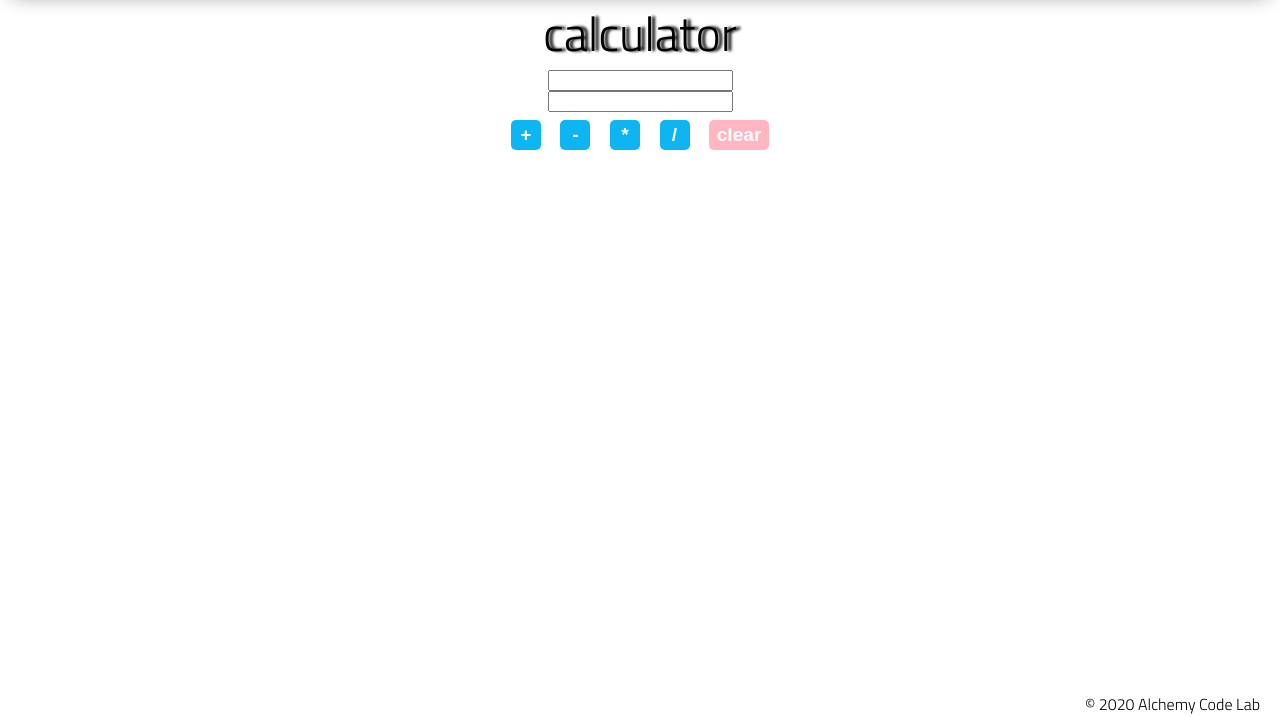
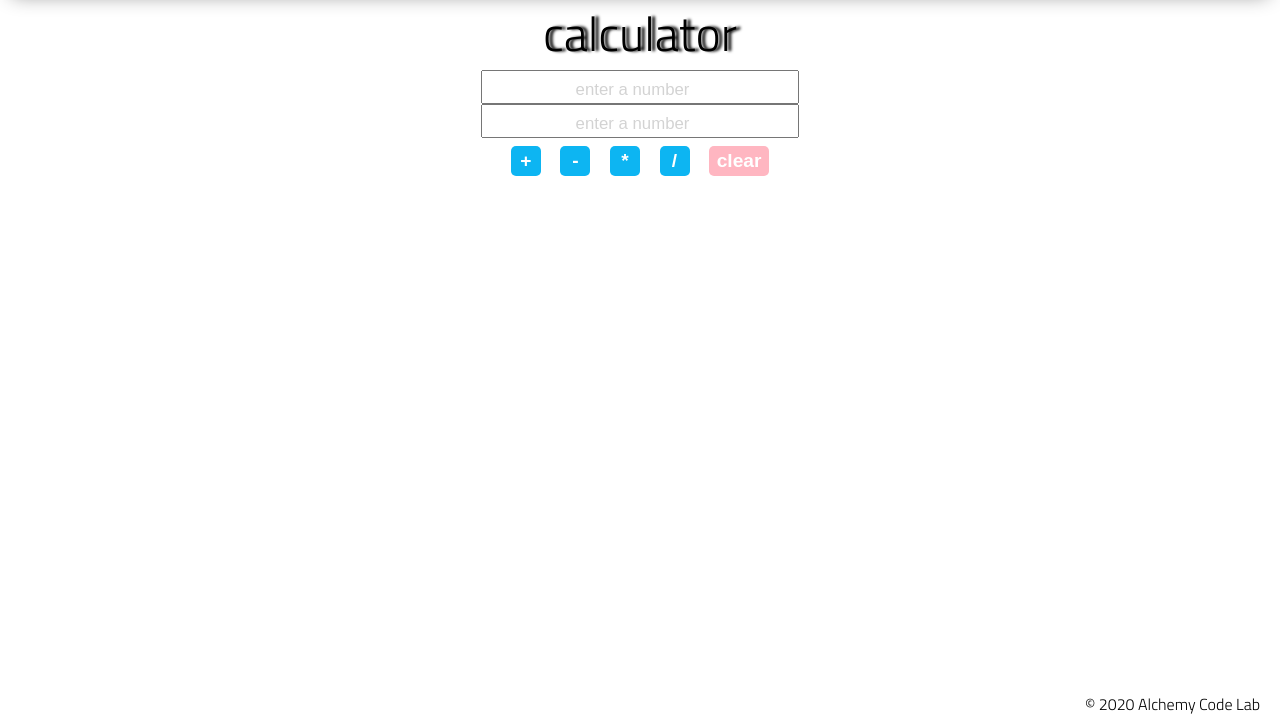
Before and after one commit to jakethrasher/calculator-jan-2021, a plain HTML site: page index.html in a window 1280 px wide. Both pictures are taken after a click on the button "clear". Shown: the part 83-800 px from the top of the page. Drawn offline with Linux system fonts and the light colour scheme.

Commit message:
slight style upgrade

```diff
--- a/app.js
+++ b/app.js
@@ -54,7 +54,7 @@ for (let button of buttonsArray) {
             result = numOne / numTwo;
         } else if (button.id === 'clear'){
             resultsDisplay.textContent = '';
-            inputTwo.value = '';
+            inputOne.value = '';
             inputTwo.value = '';
         }
         resultsDisplay.textContent = result;
--- a/index.html
+++ b/index.html
@@ -18,10 +18,13 @@
             <img src="assets/big-logo.png"/>
         </div>
     </header>
+
     <main>
-      <h1>calculator</h1>
-      <input id="input-1" type="number">
-      <input type="number" id="input-2">
+      <h1 class="main-logo">calculator</h1>
+
+      <input id="input-1" type="number" class="input" placeholder="enter a number">
+      <input id="input-2" type="number" class="input" placeholder="enter a number">
+
       <section class="button-container">
         <button id="add">+</button>
         <button id="subtract">-</button>
@@ -29,10 +32,11 @@
         <button id="divide">/</button>
         <button id="clear">clear</button>
       </section>
+
       <div id="results" class="results"></div>
+    </main>
 
 
-    </main>
     <footer>
         <div class="copy gutter-right">&copy; 2020 Alchemy Code Lab</div>
     </footer>
--- a/styles/home.css
+++ b/styles/home.css
@@ -13,9 +13,20 @@ h1{
     color: white;
     font-weight: bold;
     font-size: 1.2rem;
+}
 
-}
 #clear{
     width: 60px;
     background-color: lightpink;
 }
+.input{
+    font-size: 1.5rem;
+    text-align: center;
+}
+::placeholder {
+    color:lightgrey;
+    font-size: 0.7em;
+  }
+.results{
+    font-size: 2rem;
+}
--- a/styles/style.css
+++ b/styles/style.css
@@ -70,9 +70,10 @@ h2 {
     margin-right: 20px;
 }
 
-.main-logo {
-    animation: pulse 5s infinite ease-in-out;
+.main-logo{
+    animation:pulse 2s ease-in-out;
 }
+
 
 header img {
     height: var(--header-height);
```
